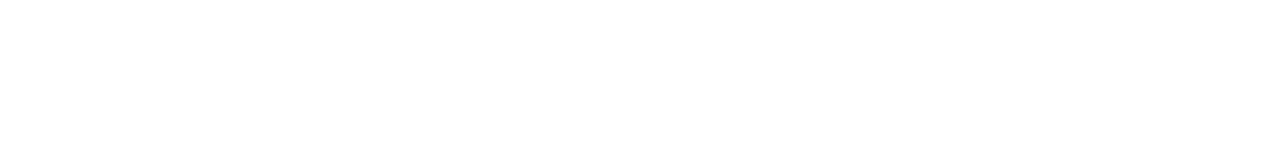
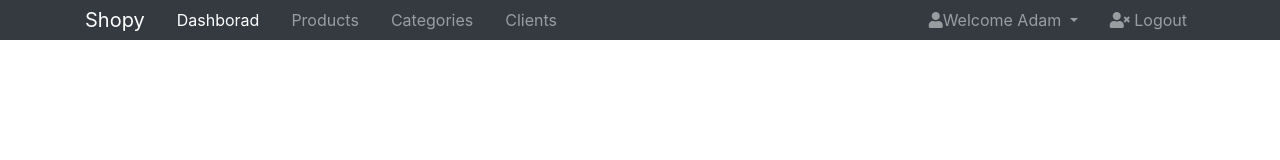
Before and after one commit to MansourMoukdad88/shopy-dashboard, a plain HTML site: page index.html in a window 1280 px wide. Drawn offline with nearby package versions, Linux system fonts and the light colour scheme.

Commit message:
[Add] Navbar

```diff
--- a/index.html
+++ b/index.html
@@ -17,11 +17,63 @@
       crossorigin="anonymous"
     />
     <link rel="stylesheet" href="css/style.css" />
-    <title>Bootstrap Theme</title>
+    <title>Shopy Dashborad</title>
   </head>
 
   <body>
-    <!-- START HERE -->
+    <nav class="navbar navbar-expand-sm navbar-dark bg-dark p-0">
+      <div class="container">
+        <a href="index.html" class="navbar-brand">Shopy</a>
+        <button
+          class="navbar-toggler"
+          data-toggle="collapse"
+          data-target="#navbarCollapse"
+        >
+          <span class="navbar-toggler-icon"></span>
+        </button>
+        <div class="collapse navbar-collapse" id="navbarcollapse">
+          <ul class="navbar-nav">
+            <li class="nav-item px-2">
+              <a href="index.html" class="nav-link active">Dashborad</a>
+            </li>
+            <li class="nav-item px-2">
+              <a href="product.html" class="nav-link">Products</a>
+            </li>
+            <li class="nav-item px-2">
+              <a href="categories.html" class="nav-link">Categories</a>
+            </li>
+            <li class="nav-item px-2">
+              <a href="clients.html" class="nav-link">Clients</a>
+            </li>
+          </ul>
+
+          <ul class="navbar-nav ml-auto">
+            <li class="nav-item dropdown mr-3">
+              <a
+                href="#"
+                class="nav-link dropdown-toggle"
+                data-toggle="dropdown"
+              >
+                <i class="fas fa-user"></i>Welcome Adam
+              </a>
+              <div class="dropdown-menu">
+                <a href="profile.html" class="dropdown-item"
+                  ><i class="fas fa-user-circle"></i> Profile
+                </a>
+                <a href="settings.html" class="dropdown-item"
+                  ><i class="fas fa-cog"></i> Settings
+                </a>
+              </div>
+            </li>
+            <li class="nav-item">
+              <a href="login.html" class="nav-link">
+                <i class="fas fa-user-times"></i> Logout
+              </a>
+            </li>
+          </ul>
+        </div>
+      </div>
+    </nav>
 
     <script
       src="http://code.jquery.com/jquery-3.3.1.min.js"
```
